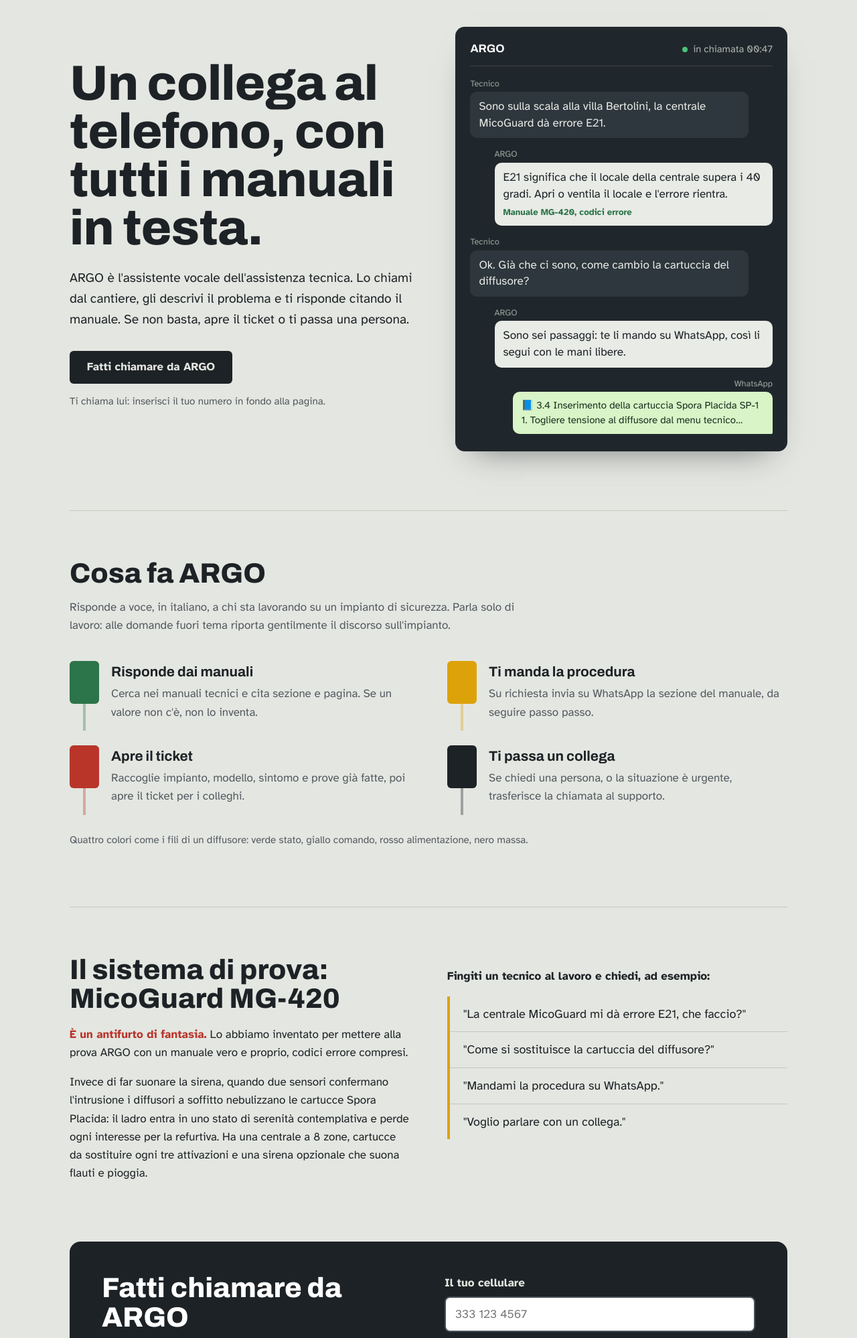
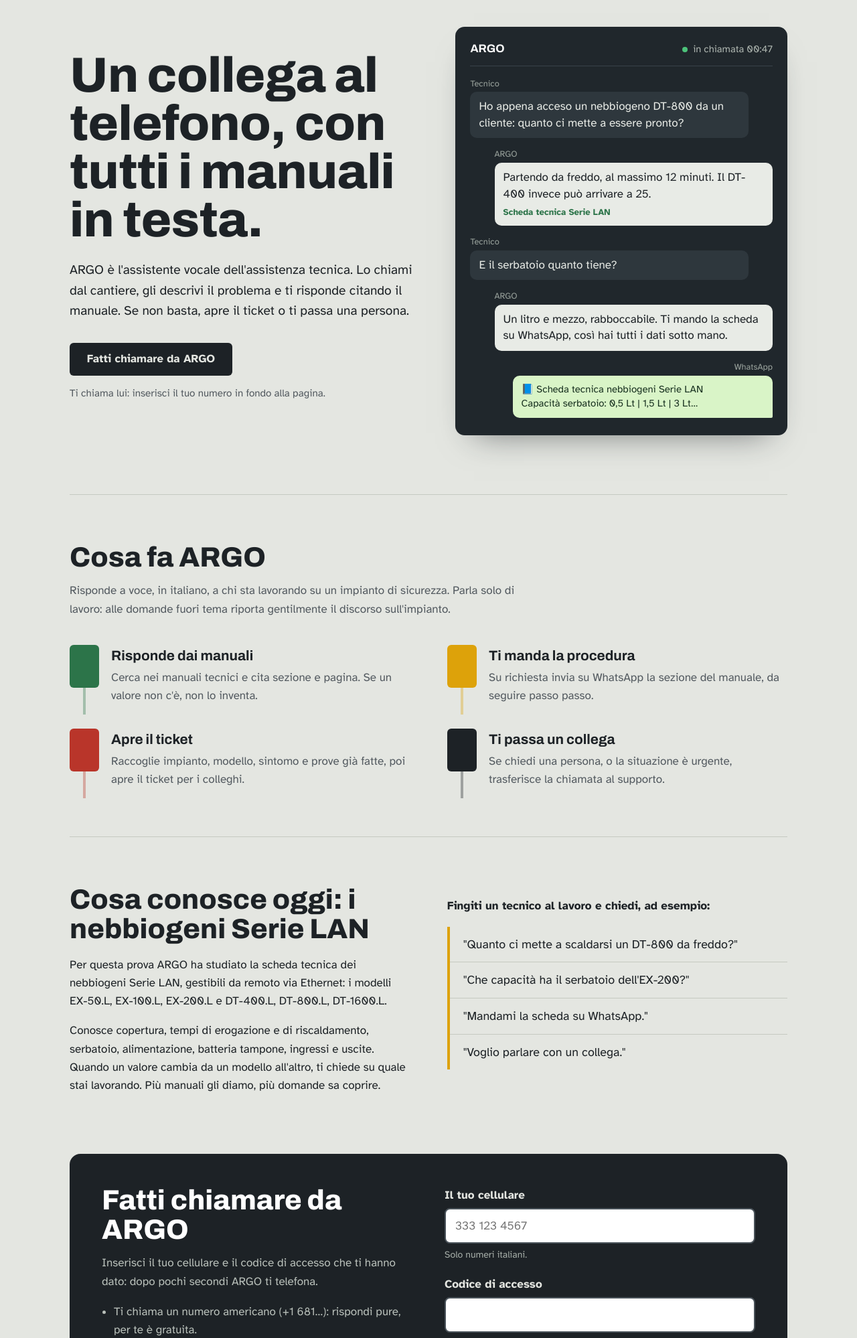
Before and after one commit to FraMazzucchelli/tec-bot, a FastAPI app: page / in a window 1280 px wide. Shown: the part 118-2116 px from the top of the page at 67% size. Run offline with FastAPI, Linux system fonts and the light colour scheme.

Commit message:
Rimossi i manuali inventati: ora solo nei test. Pagina aggiornata sui nebbiogeni Serie LAN
Co-Authored-By: Claude Opus 5.5 <noreply@anthropic.com>
Claude-Session: https://claude.ai/code/session_0123XzVoqnrscaE9NkyXwNNd

```diff
--- a/src/argo/assistant.py
+++ b/src/argo/assistant.py
@@ -126,7 +126,7 @@ TOOLS: list[dict[str, Any]] = [
             "properties": {
                 "argomento": {
                     "type": "string",
-                    "description": "Argomento preciso, es. 'MicoGuard sostituzione cartuccia diffusore'",
+                    "description": "Argomento preciso con modello, es. 'nebbiogeno DT-800 capacità serbatoio'",
                 }
             },
             "required": ["argomento"],
--- a/src/argo/templates/landing.html
+++ b/src/argo/templates/landing.html
@@ -131,12 +131,10 @@
   .wires p { margin: 0; color: var(--muted); }
   .c-green { background: var(--green); } .c-yellow { background: var(--yellow); }
   .c-red { background: var(--red); } .c-black { background: var(--graphite); }
-  .wires-note { margin-top: 40px; font-size: .95rem; color: var(--muted); }
 
   /* Sistema di prova */
   .demo { display: grid; grid-template-columns: 1fr 1fr; gap: 56px; align-items: start; }
   .demo p { max-width: 36em; }
-  .fake { display: inline-block; font-weight: 700; color: var(--red); }
   .asks { list-style: none; padding: 0; margin: 0; border-left: 4px solid var(--yellow); }
   .asks li { padding: 12px 0 12px 20px; font-size: 1.12rem; border-bottom: 1px solid var(--line); }
   .asks li:last-child { border-bottom: 0; }
@@ -207,16 +205,16 @@
           <span class="live">in chiamata 00:47</span>
         </div>
         <div class="turn tech t1"><span class="who">Tecnico</span>
-          <p>Sono sulla scala alla villa Bertolini, la centrale MicoGuard dà errore E21.</p></div>
+          <p>Ho appena acceso un nebbiogeno DT-800 da un cliente: quanto ci mette a essere pronto?</p></div>
         <div class="turn argo t2"><span class="who">ARGO</span>
-          <p>E21 significa che il locale della centrale supera i 40 gradi. Apri o ventila il locale e l'errore rientra.
-          <span class="src">Manuale MG-420, codici errore</span></p></div>
+          <p>Partendo da freddo, al massimo 12 minuti. Il DT-400 invece può arrivare a 25.
+          <span class="src">Scheda tecnica Serie LAN</span></p></div>
         <div class="turn tech t3"><span class="who">Tecnico</span>
-          <p>Ok. Già che ci sono, come cambio la cartuccia del diffusore?</p></div>
+          <p>E il serbatoio quanto tiene?</p></div>
         <div class="turn argo t4"><span class="who">ARGO</span>
-          <p>Sono sei passaggi: te li mando su WhatsApp, così li segui con le mani libere.</p></div>
+          <p>Un litro e mezzo, rabboccabile. Ti mando la scheda su WhatsApp, così hai tutti i dati sotto mano.</p></div>
         <div class="wa t5"><span class="who">WhatsApp</span>
-          <p>📘 3.4 Inserimento della cartuccia Spora Placida SP-1<br>1. Togliere tensione al diffusore dal menu tecnico…</p></div>
+          <p>📘 Scheda tecnica nebbiogeni Serie LAN<br>Capacità serbatoio: 0,5 Lt | 1,5 Lt | 3 Lt…</p></div>
       </div>
     </div>
 
@@ -238,26 +236,24 @@
           <h3>Ti passa un collega</h3>
           <p>Se chiedi una persona, o la situazione è urgente, trasferisce la chiamata al supporto.</p></li>
       </ul>
-      <p class="wires-note">Quattro colori come i fili di un diffusore: verde stato, giallo comando, rosso alimentazione, nero massa.</p>
     </section>
 
     <section class="block" aria-labelledby="demo">
       <div class="demo">
         <div>
-          <h2 id="demo">Il sistema di prova: MicoGuard MG-420</h2>
-          <p><span class="fake">È un antifurto di fantasia.</span> Lo abbiamo inventato per mettere alla prova ARGO
-          con un manuale vero e proprio, codici errore compresi.</p>
-          <p>Invece di far suonare la sirena, quando due sensori confermano l'intrusione i diffusori a soffitto
-          nebulizzano le cartucce Spora Placida: il ladro entra in uno stato di serenità contemplativa e perde
-          ogni interesse per la refurtiva. Ha una centrale a 8 zone, cartucce da sostituire ogni tre attivazioni
-          e una sirena opzionale che suona flauti e pioggia.</p>
+          <h2 id="demo">Cosa conosce oggi: i nebbiogeni Serie LAN</h2>
+          <p>Per questa prova ARGO ha studiato la scheda tecnica dei nebbiogeni Serie LAN, gestibili da remoto
+          via Ethernet: i modelli EX-50.L, EX-100.L, EX-200.L e DT-400.L, DT-800.L, DT-1600.L.</p>
+          <p>Conosce copertura, tempi di erogazione e di riscaldamento, serbatoio, alimentazione, batteria
+          tampone, ingressi e uscite. Quando un valore cambia da un modello all'altro, ti chiede su quale
+          stai lavorando. Più manuali gli diamo, più domande sa coprire.</p>
         </div>
         <div>
           <p><strong>Fingiti un tecnico al lavoro e chiedi, ad esempio:</strong></p>
           <ul class="asks">
-            <li>"La centrale MicoGuard mi dà errore E21, che faccio?"</li>
-            <li>"Come si sostituisce la cartuccia del diffusore?"</li>
-            <li>"Mandami la procedura su WhatsApp."</li>
+            <li>"Quanto ci mette a scaldarsi un DT-800 da freddo?"</li>
+            <li>"Che capacità ha il serbatoio dell'EX-200?"</li>
+            <li>"Mandami la scheda su WhatsApp."</li>
             <li>"Voglio parlare con un collega."</li>
           </ul>
         </div>
```
Also changed, not shown: tests/test_argo.py (+3 -1 lines), README.md, tests/fixtures/manuals/esempio-centrale.md (renamed from manuals/esempio-centrale.md), tests/fixtures/manuals/micoguard-mg420.md (renamed from manuals/micoguard-mg420.md).
